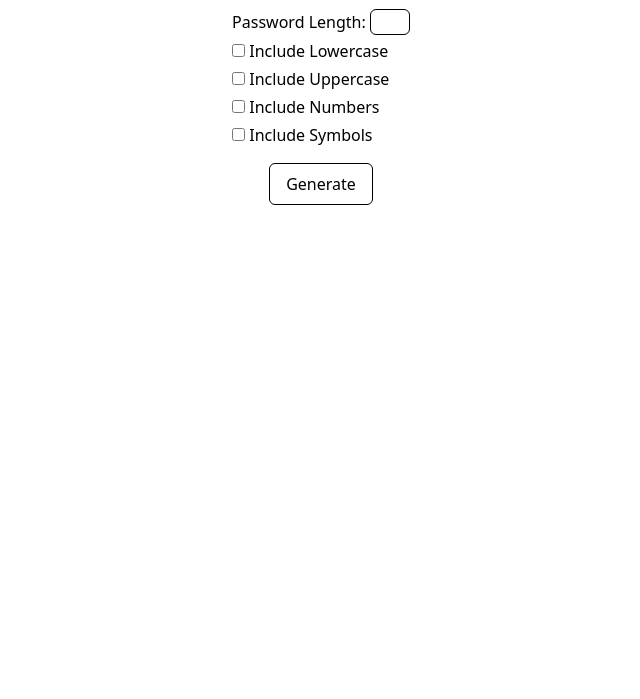
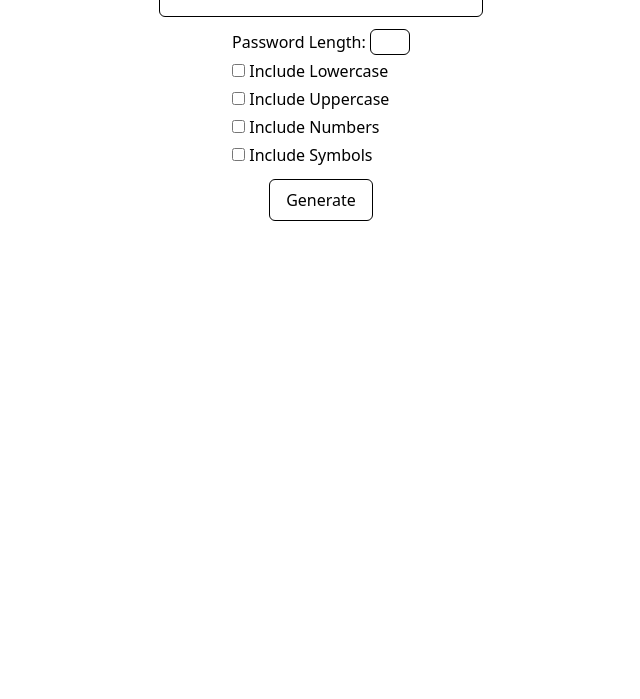
Before and after one commit to CheaVuThearith/Password-Generator, a website: page public/index.html in a window 1280 px wide. Shown: the part 101-800 px from the top of the page, without its empty margins (319-959 px from the left). Drawn offline with Linux system fonts and the light colour scheme.

Commit message:
adjusted the margins and paddings

```diff
--- a/public/index.html
+++ b/public/index.html
@@ -7,7 +7,7 @@
     <link rel="stylesheet" href="styles.css" />
   </head>
   <body>
-    <div class="flex flex-col items-center justify-center">
+    <div class="flex flex-col mt-5 items-center justify-center">
       <div class="flex flex-col">
         <h1 class="self-center pb-3 text-3xl font-extrabold">
           Generate a Password!
@@ -30,26 +30,25 @@
             id="passwordLength"
           />
         </label>
-
         <label for="includeLowercase">
           <input type="checkbox" name="" id="includeLowercase" />
           Include Lowercase
         </label>
-
         <label for="includeUppercase">
           <input type="checkbox" name="" id="includeUppercase" />
           Include Uppercase
         </label>
-
         <label for="includeNumbers">
           <input type="checkbox" name="" id="includeNumbers" />
           Include Numbers
         </label>
-
         <label for="includeSymbols">
           <input type="checkbox" name="" id="includeSymbols" />
           Include Symbols
         </label>
+      </div>
+
+      <div class="justify-cente</label>r flex">
         <button
           class="mt-3 self-center rounded-md border border-black bg-white px-4 py-2 text-black transition-all duration-200 hover:scale-110 hover:bg-black hover:text-white active:-translate-y-2"
           onclick="generatePassword()"
```
Also changed, not shown: public/styles.css, src/styles.css (line endings or trailing spaces).
